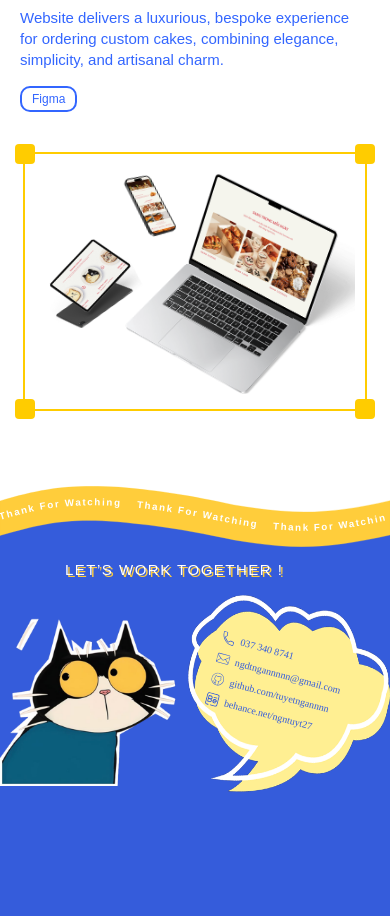
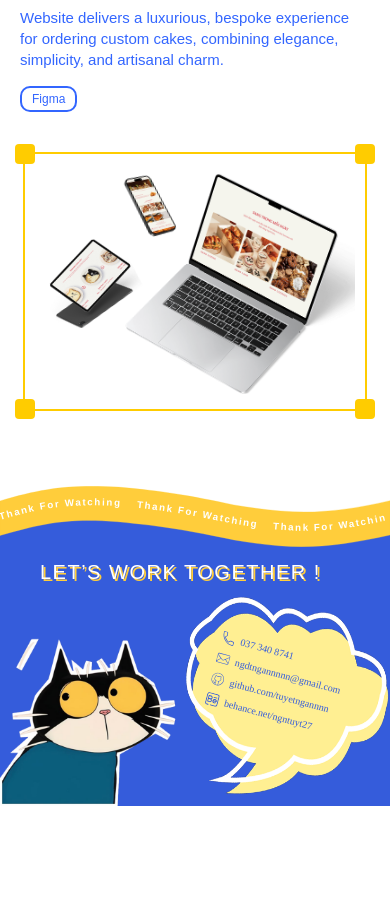
Before and after one commit to tuyetngannnn/foliozone-tuytngan, a plain HTML site: page index.html in a window 390 px wide. Shown: the part 5644-6560 px from the top of the page. After the commit the page ends 6450 px from the top, so only its background shows below. Drawn offline with nearby package versions, Linux system fonts and the light colour scheme; a web font is replaced by a local one.

Commit message:
Update style.css

```diff
--- a/css/style.css
+++ b/css/style.css
@@ -1119,8 +1119,6 @@ body {
 .work-bg {
     position: absolute;
     inset: 0;
-    background: url('../svg/bg_work_contact.svg') no-repeat center bottom;
-    background-size: cover;
 }
 
 /* Left image */
@@ -3277,11 +3275,12 @@ body {
     }
 
         .work-together {
-            height: 300px;
-            padding: 40px 20px 60px;
+            height: auto;
+            width: 100%;
+            padding: 40px 0 0;
             text-align: center;
             background-size: cover;
-            display: flex;
+            display: flex
         }
 
     .work-title-shadow {
@@ -3294,18 +3293,17 @@ body {
         position: relative;
         width: 180px;
         height: 180px;
-            margin: 0 auto 20px;
-            top: 50px;
-            left: -20px;
+        top: 70px;
+        left: 0px
         }
 
         /* Tiêu đề */
         .work-title-1 {
             position: absolute;
-            font-size: 15px;
+            font-size: 20px;
             letter-spacing: 1.5px;
             margin: 10px 0 20px;
-            left: 65px;
+            left: 40px;
             top: 35px;
             text-align: center;
         }
@@ -3317,8 +3315,8 @@ body {
         max-width: 240px;
         height: 230px;
         margin: 0 auto 20px;
-            left: -35px;
-            top: 20px;
+        left: -17px;
+        top: 22px;
         }
 
         /* Danh sách liên hệ */
```
Lines whose indentation alone changed are shown as unchanged.
